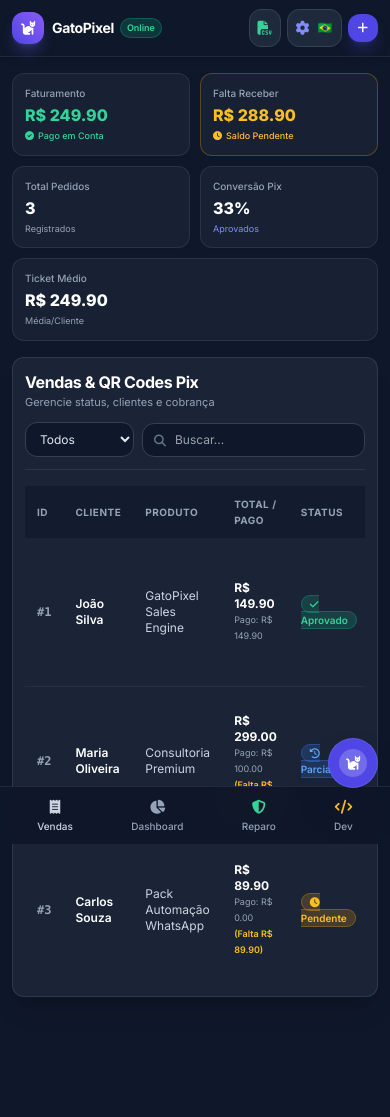
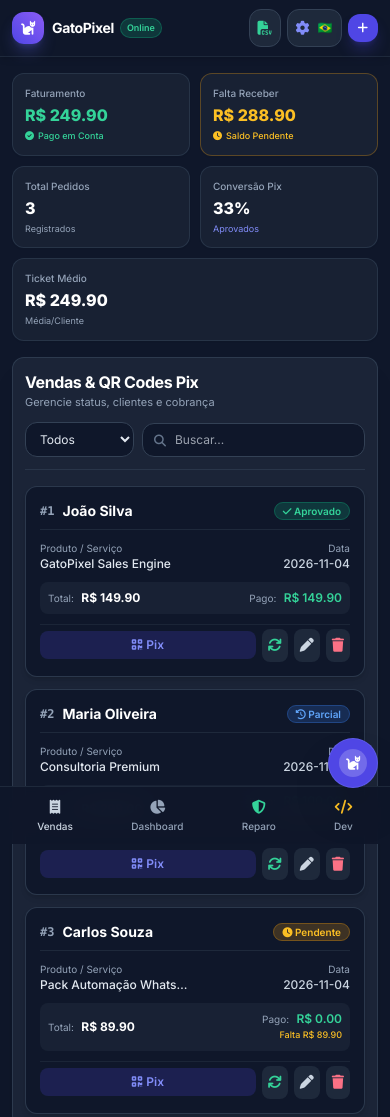
Before and after one commit to Kawlme/sistema-vendas-pix, a plain HTML site: page index.html in a window 390 px wide. Shown: the top 1117 px of the page. Before the commit the page ends 1077 px from the top, so only its background shows below. Drawn offline with nearby package versions, Linux system fonts and the light colour scheme.

Commit message:
Update index.html

```diff
--- a/index.html
+++ b/index.html
@@ -13,7 +13,6 @@
   <script src="https://cdn.jsdelivr.net/npm/chart.js"></script>
   <script src="https://cdnjs.cloudflare.com/ajax/libs/qrcodejs/1.0.0/qrcode.min.js"></script>
 
-  <!-- PASSO 1: CSS Customizado com Compactação Mobile -->
   <style>
     @import url('https://fonts.googleapis.com/css2?family=Inter:wght@300;400;500;600;700;800&display=swap');
 
@@ -55,7 +54,6 @@
       background: #94a3b8;
     }
 
-    /* Otimização Mobile */
     @media (max-width: 640px) {
       body {
         font-size: 13px;
@@ -65,12 +63,11 @@
 </head>
 <body class="bg-slate-900 text-slate-800 antialiased min-h-screen flex flex-col pb-16 md:pb-0">
 
-  <!-- PASSO 2: BARRA DE NAVEGAÇÃO SUPERIOR COMPACTA -->
+  <!-- BARRA DE NAVEGAÇÃO SUPERIOR COMPACTA -->
   <header class="bg-slate-900 border-b border-slate-800 text-white sticky top-0 z-30 shadow-md">
     <div class="max-w-7xl mx-auto px-3 sm:px-6 lg:px-8">
       <div class="flex items-center justify-between h-14 sm:h-16">
 
-        <!-- LOGO REDUZIDO EM MOBILE -->
         <div class="flex items-center gap-2 sm:gap-3">
           <div class="w-8 h-8 sm:w-10 sm:h-10 bg-gradient-to-tr from-indigo-600 to-violet-500 rounded-xl flex items-center justify-center text-white font-bold text-sm sm:text-lg shadow-lg shadow-indigo-500/30">
             <i class="fa-solid fa-cat"></i>
@@ -84,7 +81,6 @@
           </div>
         </div>
 
-        <!-- MENU DE NAVEGAÇÃO DESKTOP -->
         <nav class="hidden md:flex items-center gap-1 bg-slate-800/80 p-1 rounded-xl border border-slate-700/60">
           <button onclick="switchTab('sales')" class="nav-tab-btn active px-3.5 py-1.5 rounded-lg text-xs font-semibold text-slate-200 hover:text-white transition flex items-center gap-2">
             <i class="fa-solid fa-receipt"></i>
@@ -104,7 +100,6 @@
           </button>
         </nav>
 
-        <!-- BOTÕES DE AÇÃO SUPERIORES COMPACTOS -->
         <div class="flex items-center gap-1.5 sm:gap-2">
           <button onclick="exportSalesToCSV()" class="bg-slate-800 hover:bg-slate-700 text-slate-200 border border-slate-700 p-2 sm:p-2.5 rounded-xl transition text-xs flex items-center gap-1.5" title="Exportar CSV">
             <i class="fa-solid fa-file-csv text-emerald-400 text-sm"></i>
@@ -124,13 +119,11 @@
     </div>
   </header>
 
-  <!-- CONTEÚDO PRINCIPAL -->
   <main class="flex-1 max-w-7xl w-full mx-auto px-3 sm:px-6 lg:px-8 py-4 sm:py-6 space-y-4 sm:space-y-6">
 
-    <!-- PASSO 3: GRID DOS KPIS EM 2 COLUNAS NO TELEMÓVEL -->
+    <!-- CARDS SUPERIORES KPIS -->
     <div class="grid grid-cols-2 sm:grid-cols-3 lg:grid-cols-5 gap-2.5 sm:gap-4">
 
-      <!-- CARD 1: FATURAMENTO RECEBIDO -->
       <div class="bg-slate-800/60 border border-slate-700/60 rounded-xl sm:rounded-2xl p-3 sm:p-4 flex flex-col justify-between shadow-sm">
         <div>
           <p class="text-[10px] sm:text-xs font-medium text-slate-400 truncate" data-i18n="kpi_revenue">Faturamento</p>
@@ -141,7 +134,6 @@
         </p>
       </div>
 
-      <!-- CARD 2: FALTA RECEBER -->
       <div class="bg-slate-800/60 border border-amber-500/30 rounded-xl sm:rounded-2xl p-3 sm:p-4 flex flex-col justify-between shadow-sm">
         <div>
           <p class="text-[10px] sm:text-xs font-medium text-slate-400 truncate">Falta Receber</p>
@@ -152,7 +144,6 @@
         </p>
       </div>
 
-      <!-- CARD 3: TOTAL DE PEDIDOS -->
       <div class="bg-slate-800/60 border border-slate-700/60 rounded-xl sm:rounded-2xl p-3 sm:p-4 flex flex-col justify-between shadow-sm">
         <div>
           <p class="text-[10px] sm:text-xs font-medium text-slate-400 truncate" data-i18n="kpi_total_orders">Total Pedidos</p>
@@ -161,7 +152,6 @@
         <p class="text-[9px] sm:text-[10px] text-slate-400 truncate" data-i18n="kpi_registered">Registrados</p>
       </div>
 
-      <!-- CARD 4: TAXA DE CONVERSÃO -->
       <div class="bg-slate-800/60 border border-slate-700/60 rounded-xl sm:rounded-2xl p-3 sm:p-4 flex flex-col justify-between shadow-sm">
         <div>
           <p class="text-[10px] sm:text-xs font-medium text-slate-400 truncate" data-i18n="kpi_conversion">Conversão Pix</p>
@@ -170,7 +160,6 @@
         <p class="text-[9px] sm:text-[10px] text-indigo-400 truncate" data-i18n="kpi_approved">Aprovados</p>
       </div>
 
-      <!-- CARD 5: TICKET MÉDIO -->
       <div class="bg-slate-800/60 border border-slate-700/60 rounded-xl sm:rounded-2xl p-3 sm:p-4 flex flex-col justify-between shadow-sm col-span-2 sm:col-span-1">
         <div>
           <p class="text-[10px] sm:text-xs font-medium text-slate-400 truncate" data-i18n="kpi_avg_ticket">Ticket Médio</p>
@@ -181,10 +170,9 @@
 
     </div>
 
-    <!-- VISTA 1: TABELA DE PEDIDOS & VENDAS -->
+    <!-- VISTA 1: LISTAGEM ADAPTÁVEL (CARDS EM MOBILE / TABELA EM DESKTOP) -->
     <div id="view-sales" class="view-tab active bg-slate-800/80 border border-slate-700/80 rounded-xl sm:rounded-2xl p-3 sm:p-5 shadow-xl space-y-4">
 
-      <!-- CABEÇALHO DA TABELA -->
       <div class="flex flex-col sm:flex-row sm:items-center justify-between gap-3 pb-3 sm:pb-5 border-b border-slate-700/60">
         <div>
           <h2 class="text-base sm:text-lg font-bold text-white tracking-tight" data-i18n="table_title">Vendas & QR Codes Pix</h2>
@@ -205,8 +193,13 @@
         </div>
       </div>
 
-      <!-- TABELA DE PEDIDOS -->
-      <div class="overflow-x-auto">
+      <!-- VISÃO 1: CARDS RESPONSIVOS PARA DISPOSITIVOS MÓVEIS -->
+      <div id="orders-cards-mobile" class="grid grid-cols-1 gap-3 md:hidden">
+        <!-- Os cards serão injetados dinamicamente via JS -->
+      </div>
+
+      <!-- VISÃO 2: TABELA DE PEDIDOS COMPLETA (APENAS EM DESKTOP/TABLET) -->
+      <div class="hidden md:block overflow-x-auto">
         <table class="w-full text-left text-xs text-slate-300">
           <thead class="bg-slate-900/60 uppercase text-[10px] text-slate-400 tracking-wider">
             <tr>
@@ -310,7 +303,7 @@
 
   </main>
 
-  <!-- PASSO 4: BARRA DE NAVEGAÇÃO INFERIOR FIXA APENAS EM TELEMÓVEL -->
+  <!-- BARRA DE NAVEGAÇÃO INFERIOR PARA MOBILE -->
   <div class="md:hidden fixed bottom-0 left-0 right-0 bg-slate-900/95 border-t border-slate-800 z-30 px-2 py-1.5 backdrop-blur-md flex justify-around items-center">
     <button onclick="switchTab('sales')" class="flex flex-col items-center py-1 px-2 text-[10px] font-medium text-slate-300 hover:text-white">
       <i class="fa-solid fa-receipt text-sm mb-0.5"></i> Vendas
@@ -326,7 +319,7 @@
     </button>
   </div>
 
-  <!-- PASSO 5: ASSISTENTE IA FLUTUANTE REPOSICIONADO PARA MOBILE -->
+  <!-- WIDGET FLUTUANTE IA -->
   <div id="gatopixel-widget" class="fixed bottom-14 sm:bottom-5 right-3 sm:right-5 z-40">
     <button onclick="toggleGatoPixelModal()" class="bg-indigo-600 hover:bg-indigo-500 text-white p-2.5 sm:p-3.5 rounded-full sm:rounded-2xl shadow-2xl flex items-center gap-3 transition transform hover:scale-105 border border-indigo-400/30">
       <div class="w-7 h-7 sm:w-8 sm:h-8 bg-white/20 rounded-full sm:rounded-xl flex items-center justify-center text-sm sm:text-lg">
@@ -536,10 +529,9 @@
     </div>
   </div>
 
-  <!-- CONTAINER DE NOTIFICAÇÕES -->
   <div id="toast-container" class="fixed bottom-16 sm:bottom-5 left-3 sm:left-5 z-50 flex flex-col gap-2 pointer-events-none"></div>
 
-  <!-- SCRIPT PRINCIPAL JAVASCRIPT -->
+  <!-- SCRIPT PRINCIPAL JAVASCRIPT COM RENDERIZAÇÃO DUAL (MOBILE CARDS / DESKTOP TABLE) -->
   <script>
     window.onerror = function(msg, url, line, col, error) {
       console.warn("[BLINDAGEM GATOPIXEL] Erro silencioso capturado:", msg);
@@ -1156,10 +1148,12 @@
       } catch (err) {}
     };
 
+    // RENDERIZAÇÃO DA TABELA (DESKTOP) E DOS CARDS (MOBILE)
     function renderTable() {
       try {
         const tbody = document.getElementById('orders-table-body');
-        if (!tbody) return;
+        const cardsContainer = document.getElementById('orders-cards-mobile');
+        if (!tbody || !cardsContainer) return;
 
         const search = (safeGetValue('search-orders') || "").toLowerCase();
         const filterStatus = safeGetValue('filter-status', 'ALL');
@@ -1172,15 +1166,16 @@
         });
 
         tbody.innerHTML = '';
+        cardsContainer.innerHTML = '';
 
         if (filtered.length === 0) {
-          tbody.innerHTML = `
-            <tr>
-              <td colspan="7" class="text-center py-6 text-slate-400">
-                Nenhum pedido encontrado.
-              </td>
-            </tr>
+          const emptyMsg = `
+            <div class="text-center py-6 text-slate-400">
+              Nenhum pedido encontrado.
+            </div>
           `;
+          tbody.innerHTML = `<tr><td colspan="7">${emptyMsg}</td></tr>`;
+          cardsContainer.innerHTML = emptyMsg;
           return;
         }
 
@@ -1188,24 +1183,78 @@
           const amt = parseFloat(o.amount) || 0;
           const paid = o.paidAmount || (o.status === 'Aprovado' ? amt : 0);
           const remaining = Math.max(0, amt - paid);
+          const prodName = o.product || "Sem Produto";
 
           let statusBadge = "";
           if (o.status === 'Aprovado') {
-            statusBadge = `<span class="bg-emerald-500/20 text-emerald-400 border border-emerald-500/30 px-2 py-0.5 rounded-full font-semibold text-[10px]"><i class="fa-solid fa-check"></i> Aprovado</span>`;
+            statusBadge = `<span class="bg-emerald-500/20 text-emerald-400 border border-emerald-500/30 px-2 py-0.5 rounded-full font-semibold text-[10px] whitespace-nowrap"><i class="fa-solid fa-check"></i> Aprovado</span>`;
           } else if (o.status === 'Parcial') {
-            statusBadge = `<span class="bg-blue-500/20 text-blue-400 border border-blue-500/30 px-2 py-0.5 rounded-full font-semibold text-[10px]"><i class="fa-solid fa-clock-rotate-left"></i> Parcial</span>`;
+            statusBadge = `<span class="bg-blue-500/20 text-blue-400 border border-blue-500/30 px-2 py-0.5 rounded-full font-semibold text-[10px] whitespace-nowrap"><i class="fa-solid fa-clock-rotate-left"></i> Parcial</span>`;
           } else if (o.status === 'Cancelado') {
-            statusBadge = `<span class="bg-rose-500/20 text-rose-400 border border-rose-500/30 px-2 py-0.5 rounded-full font-semibold text-[10px]"><i class="fa-solid fa-xmark"></i> Cancelado</span>`;
+            statusBadge = `<span class="bg-rose-500/20 text-rose-400 border border-rose-500/30 px-2 py-0.5 rounded-full font-semibold text-[10px] whitespace-nowrap"><i class="fa-solid fa-xmark"></i> Cancelado</span>`;
           } else {
-            statusBadge = `<span class="bg-amber-500/20 text-amber-400 border border-amber-500/30 px-2 py-0.5 rounded-full font-semibold text-[10px]"><i class="fa-solid fa-clock"></i> Pendente</span>`;
+            statusBadge = `<span class="bg-amber-500/20 text-amber-400 border border-amber-500/30 px-2 py-0.5 rounded-full font-semibold text-[10px] whitespace-nowrap"><i class="fa-solid fa-clock"></i> Pendente</span>`;
           }
 
+          // 1. MONTAGEM DOS CARDS MOBILE (EVITA TEXTOS CORTADOS)
+          const card = document.createElement('div');
+          card.className = "bg-slate-900/90 border border-slate-700/80 rounded-xl p-3.5 space-y-2.5 shadow-md";
+          card.innerHTML = `
+            <div class="flex items-center justify-between pb-2 border-b border-slate-800">
+              <div class="flex items-center gap-2">
+                <span class="font-mono font-bold text-slate-400 text-xs">#${o.id}</span>
+                <span class="font-bold text-white text-sm">${escapeHtml(o.customer)}</span>
+              </div>
+              <div>${statusBadge}</div>
+            </div>
+
+            <div class="grid grid-cols-2 gap-2 text-xs">
+              <div>
+                <p class="text-[10px] text-slate-400">Produto / Serviço</p>
+                <p class="text-slate-200 font-medium truncate">${escapeHtml(prodName)}</p>
+              </div>
+              <div class="text-right">
+                <p class="text-[10px] text-slate-400">Data</p>
+                <p class="text-slate-300 font-medium">${o.date || '-'}</p>
+              </div>
+            </div>
+
+            <div class="bg-slate-800/60 p-2 rounded-lg flex items-center justify-between text-xs">
+              <div>
+                <span class="text-slate-400 text-[10px]">Total:</span>
+                <strong class="text-white ml-1">R$ ${amt.toFixed(2)}</strong>
+              </div>
+              <div>
+                <span class="text-slate-400 text-[10px]">Pago:</span>
+                <span class="text-emerald-400 font-semibold ml-1">R$ ${paid.toFixed(2)}</span>
+                ${remaining > 0 ? `<div class="text-[9px] text-amber-400 text-right font-medium">Falta R$ ${remaining.toFixed(2)}</div>` : ''}
+              </div>
+            </div>
+
+            <div class="flex items-center justify-end gap-1.5 pt-1 border-t border-slate-800/80">
+              <button onclick="openPixModal(${o.id})" class="flex-1 bg-indigo-600/20 text-indigo-400 hover:bg-indigo-600/30 py-1.5 rounded-lg text-xs font-semibold transition flex items-center justify-center gap-1">
+                <i class="fa-solid fa-qrcode"></i> Pix
+              </button>
+              <button onclick="toggleOrderStatus(${o.id})" class="p-1.5 bg-slate-800 text-emerald-400 hover:bg-slate-700 rounded-lg transition" title="Alternar Status">
+                <i class="fa-solid fa-arrows-rotate text-sm"></i>
+              </button>
+              <button onclick="editOrder(${o.id})" class="p-1.5 bg-slate-800 text-slate-300 hover:bg-slate-700 rounded-lg transition" title="Editar">
+                <i class="fa-solid fa-pen text-sm"></i>
+              </button>
+              <button onclick="deleteOrder(${o.id})" class="p-1.5 bg-slate-800 text-rose-400 hover:bg-slate-700 rounded-lg transition" title="Excluir">
+                <i class="fa-solid fa-trash text-sm"></i>
+              </button>
+            </div>
+          `;
+          cardsContainer.appendChild(card);
+
+          // 2. MONTAGEM DA TABELA DESKTOP
           const tr = document.createElement('tr');
           tr.className = "hover:bg-slate-700/40 transition";
           tr.innerHTML = `
             <td class="py-2.5 px-3 font-mono font-bold text-slate-400">#${o.id}</td>
             <td class="py-2.5 px-3 font-semibold text-white">${escapeHtml(o.customer)}</td>
-            <td class="py-2.5 px-3 text-slate-300">${escapeHtml(o.product)}</td>
+            <td class="py-2.5 px-3 text-slate-300">${escapeHtml(prodName)}</td>
             <td class="py-2.5 px-3">
               <div class="font-bold text-white">R$ ${amt.toFixed(2)}</div>
               <div class="text-[9px] text-slate-400">Pago: R$ ${paid.toFixed(2)} ${remaining > 0 ? `<span class="text-amber-400 font-semibold">(Falta R$ ${remaining.toFixed(2)})</span>` : ''}</div>
@@ -1345,7 +1394,7 @@
           }
 
           const remaining = pendingOrder.amount - (pendingOrder.paidAmount || 0);
-          const copyMessage = `Olá ${pendingOrder.customer}! 👋 Lembrete do pedido de ${pendingOrder.product}. Saldo restante: R$ ${remaining.toFixed(2)}. Chave Pix: ${pixConfig.pixKey}. Podemos confirmar?`;
+          const copyMessage = `Olá ${pendingOrder.customer}! 👋 Lembrete do pedido de ${pendingOrder.product || 'produto'}. Saldo restante: R$ ${remaining.toFixed(2)}. Chave Pix: ${pixConfig.pixKey}. Podemos confirmar?`;
 
           let reply = `📱 <strong>Copy para WhatsApp:</strong><br>`;
           reply += `<div class="bg-white p-2 rounded-xl border border-slate-200 font-mono text-[10px] select-all my-1">${copyMessage}</div>`;
```
